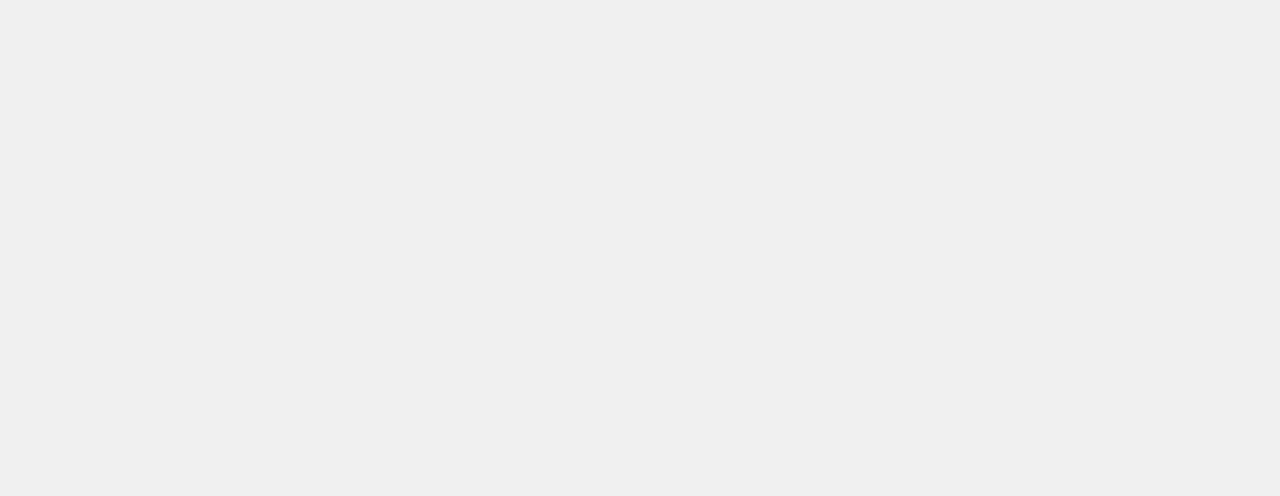
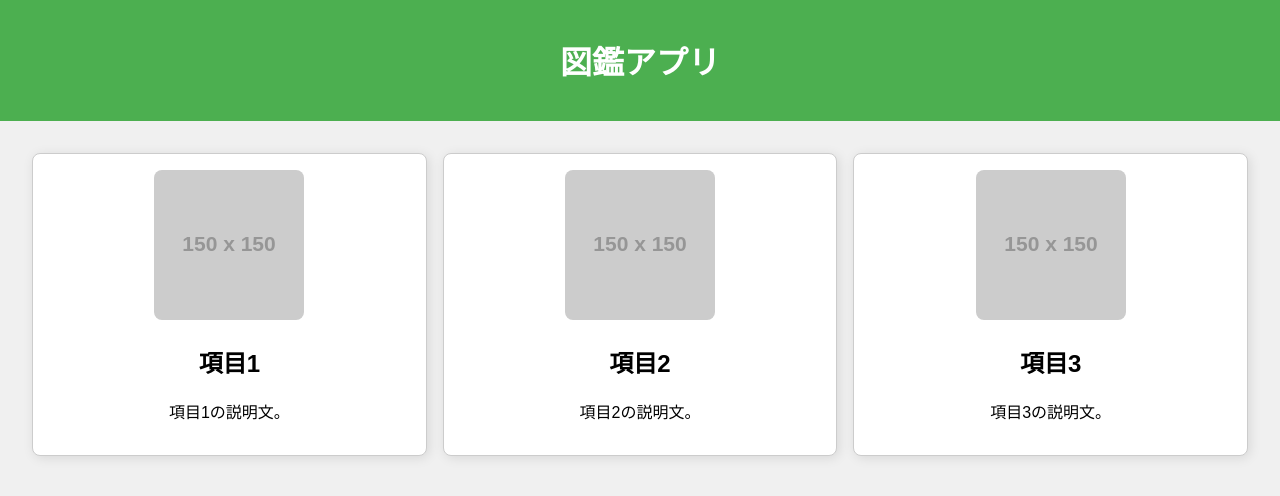
Before and after one commit to kawasaki-tomoya/pokemon_dictionary, a plain HTML site: page index.html in a window 1280 px wide. Drawn offline with Linux system fonts and the light colour scheme; placeholder pictures from the web are drawn by us.

Commit message:
Update index.html

```diff
--- a/index.html
+++ b/index.html
@@ -27,4 +27,42 @@
         }
         .grid-item {
             background-color: white;
-            padding:
+            padding: 1em;
+            border: 1px solid #ccc;
+            border-radius: 8px;
+            box-shadow: 2px 2px 12px rgba(0, 0, 0, 0.1);
+            text-align: center;
+        }
+        .grid-item img {
+            max-width: 100%;
+            height: auto;
+            border-radius: 8px;
+        }
+    </style>
+</head>
+<body>
+    <header>
+        <h1>図鑑アプリ</h1>
+    </header>
+    <main>
+        <section class="grid-container">
+            <div class="grid-item">
+                <img src="https://via.placeholder.com/150" alt="項目1">
+                <h2>項目1</h2>
+                <p>項目1の説明文。</p>
+            </div>
+            <div class="grid-item">
+                <img src="https://via.placeholder.com/150" alt="項目2">
+                <h2>項目2</h2>
+                <p>項目2の説明文。</p>
+            </div>
+            <div class="grid-item">
+                <img src="https://via.placeholder.com/150" alt="項目3">
+                <h2>項目3</h2>
+                <p>項目3の説明文。</p>
+            </div>
+            <!-- 必要に応じて項目を追加 -->
+        </section>
+    </main>
+</body>
+</html>
```
